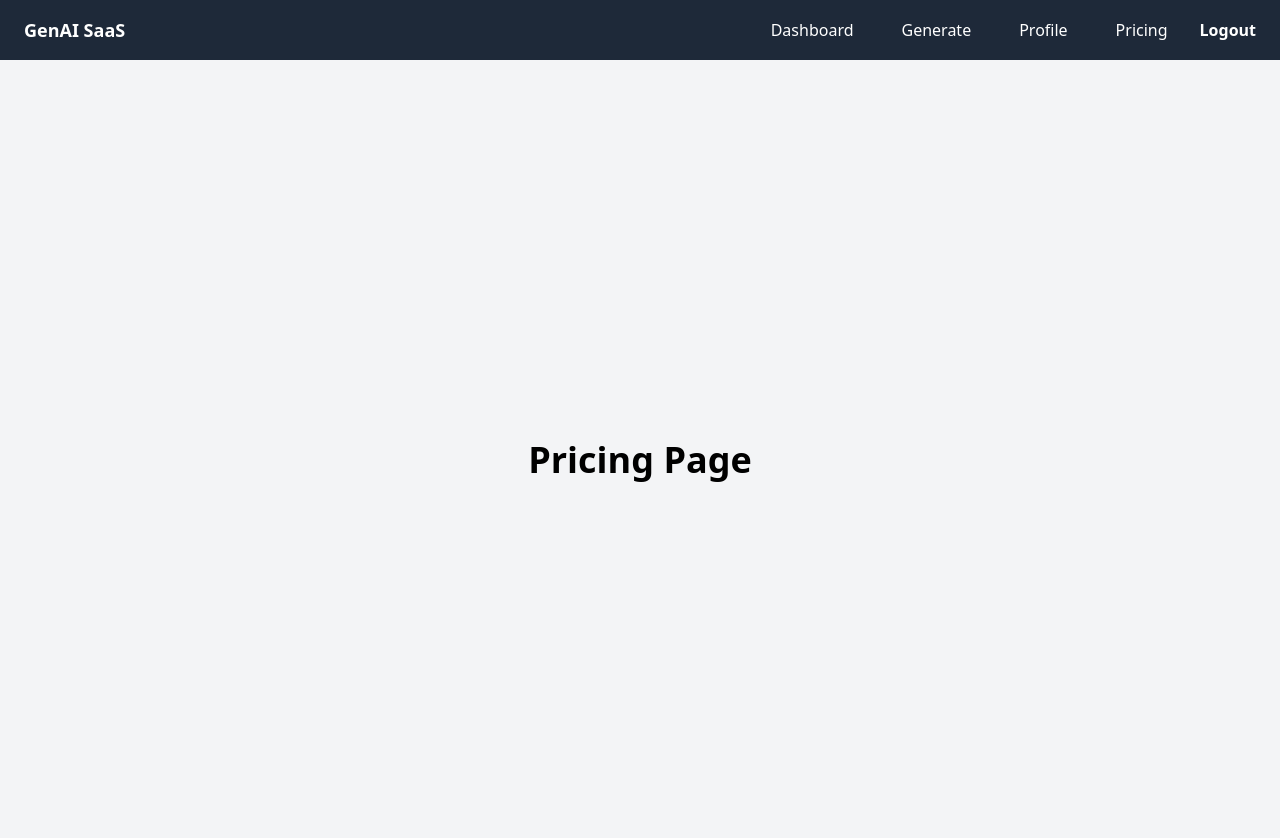
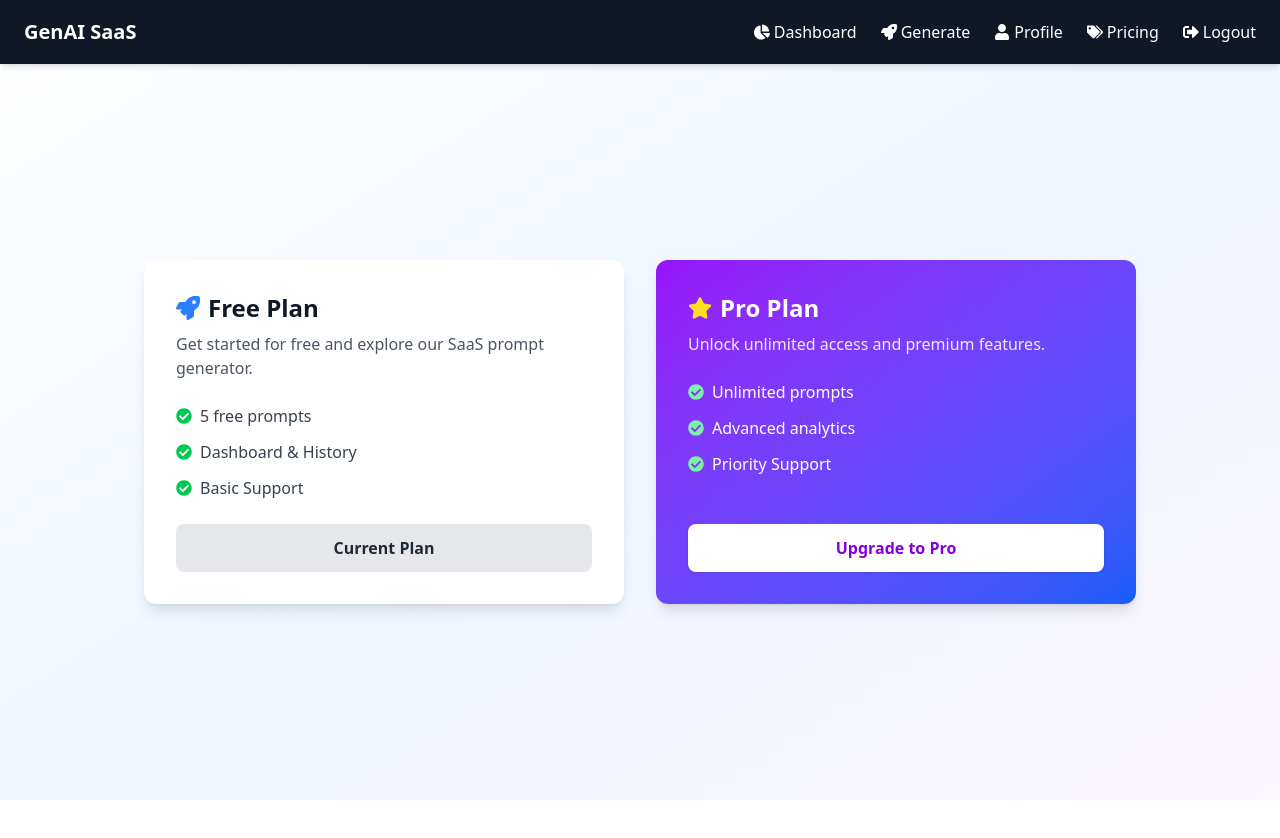
Before and after one commit to varun-2301/genai-saas, a React (Vite) app in the folder client/: page /pricing in a window 1280 px wide. Shown: the top 838 px of the page. After the commit the page ends 800 px from the top, so only its background shows below. Built offline with nearby package versions, Linux system fonts and the light colour scheme; no server answers; sample sign-in values are in the browser's storage.

Commit message:
update client side ui

```diff
--- a/client/package.json
+++ b/client/package.json
@@ -15,6 +15,7 @@
     "firebase": "^12.0.0",
     "react": "^19.1.0",
     "react-dom": "^19.1.0",
+    "react-icons": "^5.5.0",
     "react-router-dom": "^7.7.1",
     "tailwindcss": "^4.1.11"
   },
--- a/client/src/App.jsx
+++ b/client/src/App.jsx
@@ -1,48 +1,28 @@
 // src/App.jsx
-import { BrowserRouter as Router, Routes, Route } from "react-router-dom";
-import { AuthProvider } from "./context/AuthContext";
-import {Navbar} from "./components/Navbar";
-import {Dashboard} from "./pages/Dashboard";
-import {Login} from "./pages/Login";
-import {Profile} from "./pages/Profile";
-import {Pricing} from "./pages/Pricing";
-import ProtectedRoute from "./routes/ProtectedRoute";
-import Generate from "./pages/Generate";
+import { BrowserRouter as Router, Routes, Route } from "react-router-dom"
+import { AuthProvider } from "./context/AuthContext"
+import Layout from "./components/Layout"
+import {Dashboard} from "./pages/Dashboard"
+import {Login} from "./pages/Login"
+import {Profile} from "./pages/Profile"
+import {Pricing} from "./pages/Pricing"
+import ProtectedRoute from "./routes/ProtectedRoute"
+import Generate from "./pages/Generate"
 
 export const App =() => {
     return (
+        <Router>
             <AuthProvider>
-            <Router>
-                <Navbar />
+                <Layout>
                     <Routes>
                         <Route path="/" element={<Login />} />
                         <Route path="/pricing" element={<Pricing />} />
-                    <Route
-                        path="/dashboard"
-                        element={
-                            <ProtectedRoute>
-                                <Dashboard />
-                            </ProtectedRoute>
-                        }
-                    />
-                    <Route
-                        path="/generate"
-                        element={
-                            <ProtectedRoute>
-                                <Generate />
-                            </ProtectedRoute>
-                        }
-                    />
-                    <Route
-                        path="/profile"
-                        element={
-                            <ProtectedRoute>
-                                <Profile />
-                            </ProtectedRoute>
-                        }
-                    />
+                        <Route path="/dashboard" element={ <ProtectedRoute> <Dashboard /> </ProtectedRoute> } />
+                        <Route path="/generate" element={ <ProtectedRoute> <Generate /> </ProtectedRoute> } />
+                        <Route path="/profile" element={ <ProtectedRoute> <Profile /> </ProtectedRoute> } />
                     </Routes>
+                </Layout>
+            </AuthProvider>
         </Router>
-        </AuthProvider>
     )
 }
--- /dev/null
+++ b/client/src/components/Layout.jsx
@@ -0,0 +1,14 @@
+import { Navbar } from "./Navbar"
+
+export default function Layout({ children }) {
+    return (
+        <div className="min-h-screen flex flex-col bg-gradient-to-br from-white via-blue-50 to-purple-50 dark:from-gray-950 dark:to-gray-900">
+            <Navbar />
+            <main className="flex-1 flex items-start justify-center px-4">
+                <div className="w-full max-w-5xl">
+                    {children}
+                </div>
+            </main>
+        </div>
+    )
+}
--- a/client/src/components/Navbar.jsx
+++ b/client/src/components/Navbar.jsx
@@ -1,52 +1,48 @@
-// export const Navbar = () => {
-//     return (
-//         <nav className="bg-gray-800 p-4">
-//             <div className="container mx-auto flex justify-between items-center">
-//                 <a href="/" className="text-white text-lg font-bold">GenAI SaaS</a>
-//                 <div>
-//                     <a href="/dashboard" className="text-white px-4">Dashboard</a>
-//                     <a href="/profile" className="text-white px-4">Profile</a>
-//                     <a href="/pricing" className="text-white px-4">Pricing</a>
-//                     <a href="/" className="text-white px-4">Login</a>
-//                 </div>
-//             </div>
-//         </nav>
-//     )
-// }
-
 // src/components/Navbar.jsx
 import { Link, useNavigate } from "react-router-dom";
 import { useAuth } from "../context/AuthContext";
 import { signOut } from "firebase/auth";
-import { auth } from "../utils/firebase.js"; // Adjust the import path as necessary
+import { auth } from "../utils/firebase.js";
+import { FaUser, FaRocket, FaSignOutAlt, FaChartPie, FaTags } from "react-icons/fa";
 
 export const Navbar = () => {
-    const { user } = useAuth()
-    const navigate = useNavigate()
+  const { user } = useAuth();
+  const navigate = useNavigate();
 
   const logout = async () => {
-        await signOut(auth)
-        navigate("/")
-    }
+    await signOut(auth);
+    navigate("/");
+  };
 
   return (
-        <nav className="bg-gray-800 px-6 py-4">
+    <nav className="bg-gray-900 text-white px-6 h-16 flex items-center shadow-md">
       <div className="container mx-auto flex justify-between items-center">
-                <Link to="/" className="text-white text-lg font-bold">GenAI SaaS</Link>
-                <div className="space-x-4">
+        <Link to="/" className="text-xl font-bold">GenAI SaaS</Link>
+        <div className="flex items-center gap-6">
           {user && (
             <>
-                            <Link to="/dashboard" className="text-white px-4">Dashboard</Link>
-                            <Link to="/generate" className="text-white px-4">Generate</Link>
-                            <Link to="/profile" className="text-white px-4">Profile</Link>
-                            <Link to="/pricing" className="text-white px-4">Pricing</Link>
-                            <button onClick={logout} className="text-white font-semibold">
-                                Logout
+              <Link to="/dashboard" className="flex items-center gap-1 hover:text-blue-400">
+                <FaChartPie /> Dashboard
+              </Link>
+              <Link to="/generate" className="flex items-center gap-1 hover:text-blue-400">
+                <FaRocket /> Generate
+              </Link>
+              <Link to="/profile" className="flex items-center gap-1 hover:text-blue-400">
+                <FaUser /> Profile
+              </Link>
+              <Link to="/pricing" className="flex items-center gap-1 hover:text-blue-400">
+                <FaTags /> Pricing
+              </Link>
+              <button
+                onClick={logout}
+                className="flex items-center gap-1 hover:text-red-400"
+              >
+                <FaSignOutAlt /> Logout
               </button>
             </>
           )}
         </div>
       </div>
     </nav>
-    )
-}
+  );
+};
--- a/client/src/pages/Pricing.jsx
+++ b/client/src/pages/Pricing.jsx
@@ -1,7 +1,62 @@
+import { FaRocket, FaStar, FaCheckCircle } from "react-icons/fa"
+
 export const Pricing = () => {
     return (
-        <div className="min-h-screen bg-gray-100 flex items-center justify-center">
-            <h1 className="text-4xl font-bold">Pricing Page</h1>
+        <div className="min-h-[calc(100dvh-4rem)] flex items-center justify-center px-4">
+            <div className="max-w-5xl w-full grid grid-cols-1 md:grid-cols-2 gap-8">
+                {/* Free Plan */}
+                <div className="bg-white dark:bg-gray-800 rounded-xl shadow-lg p-8 flex flex-col">
+                    <h2 className="text-2xl font-bold text-gray-900 dark:text-white flex items-center gap-2">
+                        <FaRocket className="text-blue-500" /> Free Plan
+                    </h2>
+                    <p className="mt-2 text-gray-600 dark:text-gray-400">
+                        Get started for free and explore our SaaS prompt generator.
+                    </p>
+                    <div className="mt-6 space-y-3 text-gray-700 dark:text-gray-300">
+                        <p className="flex items-center gap-2">
+                            <FaCheckCircle className="text-green-500" /> 5 free prompts
+                        </p>
+                        <p className="flex items-center gap-2">
+                            <FaCheckCircle className="text-green-500" /> Dashboard & History
+                        </p>
+                        <p className="flex items-center gap-2">
+                            <FaCheckCircle className="text-green-500" /> Basic Support
+                        </p>
+                    </div>
+
+                    <div className="mt-auto pt-6">
+                        <button className="w-full bg-gray-200 dark:bg-gray-700 hover:bg-gray-300 dark:hover:bg-gray-600 text-gray-800 dark:text-gray-200 px-4 py-3 rounded-lg font-semibold">
+                        Current Plan
+                        </button>
+                    </div>
+                </div>
+
+                {/* Pro Plan */}
+                <div className="bg-gradient-to-br from-purple-600 to-blue-600 rounded-xl shadow-lg p-8 text-white flex flex-col">
+                    <h2 className="text-2xl font-bold flex items-center gap-2">
+                        <FaStar className="text-yellow-300" /> Pro Plan
+                    </h2>
+                    <p className="mt-2 text-purple-100">
+                        Unlock unlimited access and premium features.
+                    </p>
+                    <div className="mt-6 space-y-3">
+                        <p className="flex items-center gap-2">
+                            <FaCheckCircle className="text-green-300" /> Unlimited prompts
+                        </p>
+                        <p className="flex items-center gap-2">
+                            <FaCheckCircle className="text-green-300" /> Advanced analytics
+                        </p>
+                        <p className="flex items-center gap-2">
+                            <FaCheckCircle className="text-green-300" /> Priority Support
+                        </p>
+                    </div>
+                    <div className="mt-auto pt-6">
+                        <button className="w-full bg-white text-purple-700 hover:bg-purple-100 px-4 py-3 rounded-lg font-semibold shadow">
+                            Upgrade to Pro
+                        </button>
+                    </div>
+                </div>
+            </div>
         </div>
     )
 }
--- a/client/src/pages/Profile.jsx
+++ b/client/src/pages/Profile.jsx
@@ -1,17 +1,29 @@
 // src/pages/Profile.jsx
-import { useAuth } from "../context/AuthContext";
+import { useAuth } from "../context/AuthContext"
+import { FaUser } from "react-icons/fa"
 
 export const Profile = () => {
     const { user } = useAuth()
 
     return (
-        <div className="p-8">
-            <h1 className="text-2xl font-bold">Profile</h1>
+        <div className="bg-white dark:bg-gray-800 shadow-lg rounded-lg p-6 max-w-md mx-auto">
+            <h1 className="text-2xl font-bold flex items-center gap-2 text-gray-900 dark:text-white">
+                <FaUser /> Profile
+            </h1>
             {user && (
-                <div className="mt-4 space-y-2">
-                <p><strong>Name:</strong> {user.displayName}</p>
-                <p><strong>Email:</strong> {user.email}</p>
-                <img src={user.photoURL} alt="avatar" className="w-20 rounded-full" />
+                <div className="mt-6 space-y-3 text-gray-700 dark:text-gray-300">
+                    <p>
+                        <strong>Name:</strong> {user.displayName}
+                    </p>
+                    <p>
+                        <strong>Email:</strong> {user.email}
+                    </p>
+                    <img
+                        src={user.photoURL}
+                        alt="avatar"
+                        className="w-24 h-24 rounded-full shadow border"
+                        referrerPolicy="no-referrer"
+                    />
                 </div>
             )}
         </div>
```
Also changed, not shown: client/src/pages/Dashboard.jsx (+32 -21 lines), client/src/pages/Generate.jsx (+36 -41 lines), client/src/pages/Login.jsx (+34 -43 lines), 2 other files (tests, documents, lock files or other folders). Lines whose indentation alone changed are shown as unchanged.
